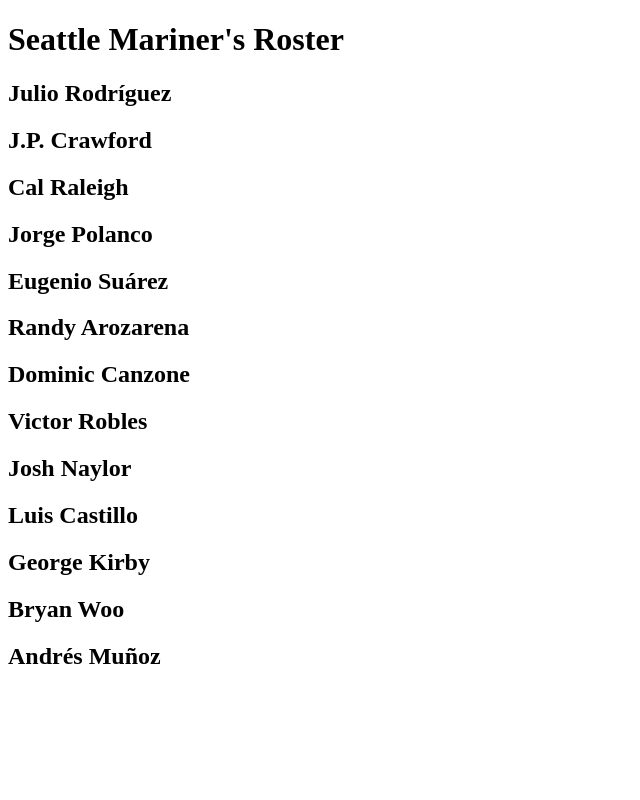
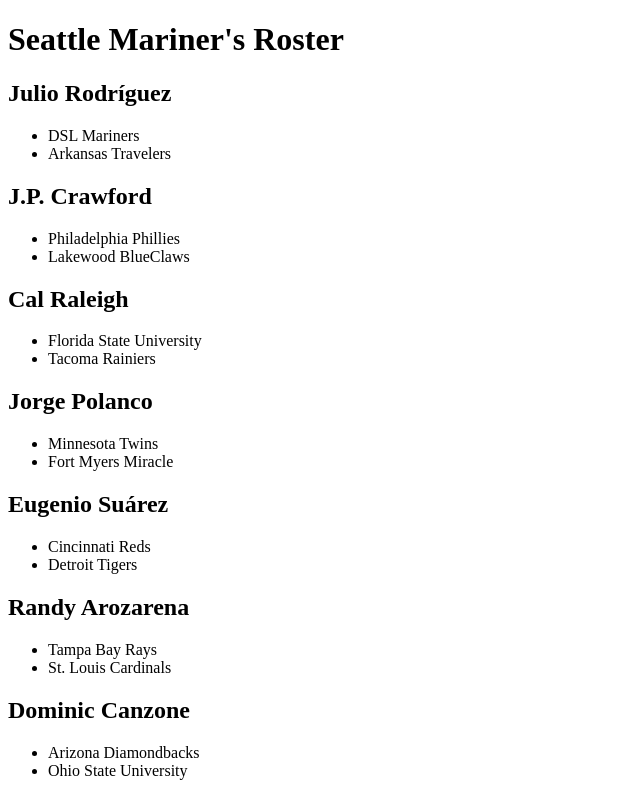
Before and after one commit to Dani-DEV28/RJ-DATA-dyna, a React (Vite) app: page / in a window 1280 px wide. Shown: the top 800 px of the page, without its empty margins (0-640 px from the left). Built offline with nearby package versions, Linux system fonts and the light colour scheme.

Commit message:
PlayerTeams component working

```diff
--- a/src/components/PlayerTeams.jsx
+++ b/src/components/PlayerTeams.jsx
@@ -1,8 +1,8 @@
-export default function PlayerTeams(props) {
-
+export default function PlayerTeams(prop) {
+    const teamsList = prop.teams.map(team => <li>{team}</li>);
     return (
         <ul>
-            <li>{props.team}</li>
+            {teamsList}
         </ul>
     )
 }
--- a/src/components/player.jsx
+++ b/src/components/player.jsx
@@ -1,8 +1,10 @@
+import PlayerTeams from "./PlayerTeams";
 export default function Player(player) {
     return (
         <div className="player-card">
             <h2>{player.name}</h2>
             {console.log(player.key)}
+            <PlayerTeams teams={player.teams} />
         </div>
     );
 }
```
